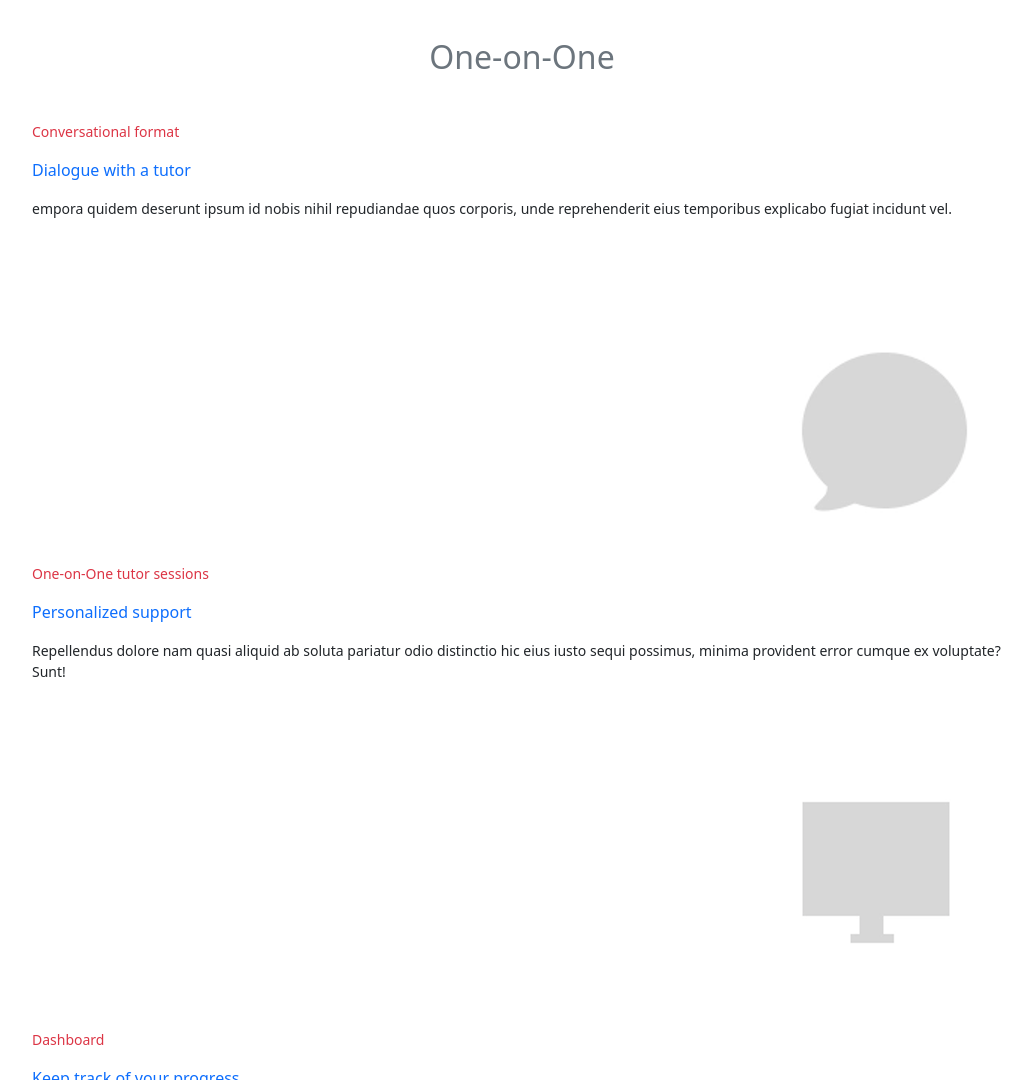
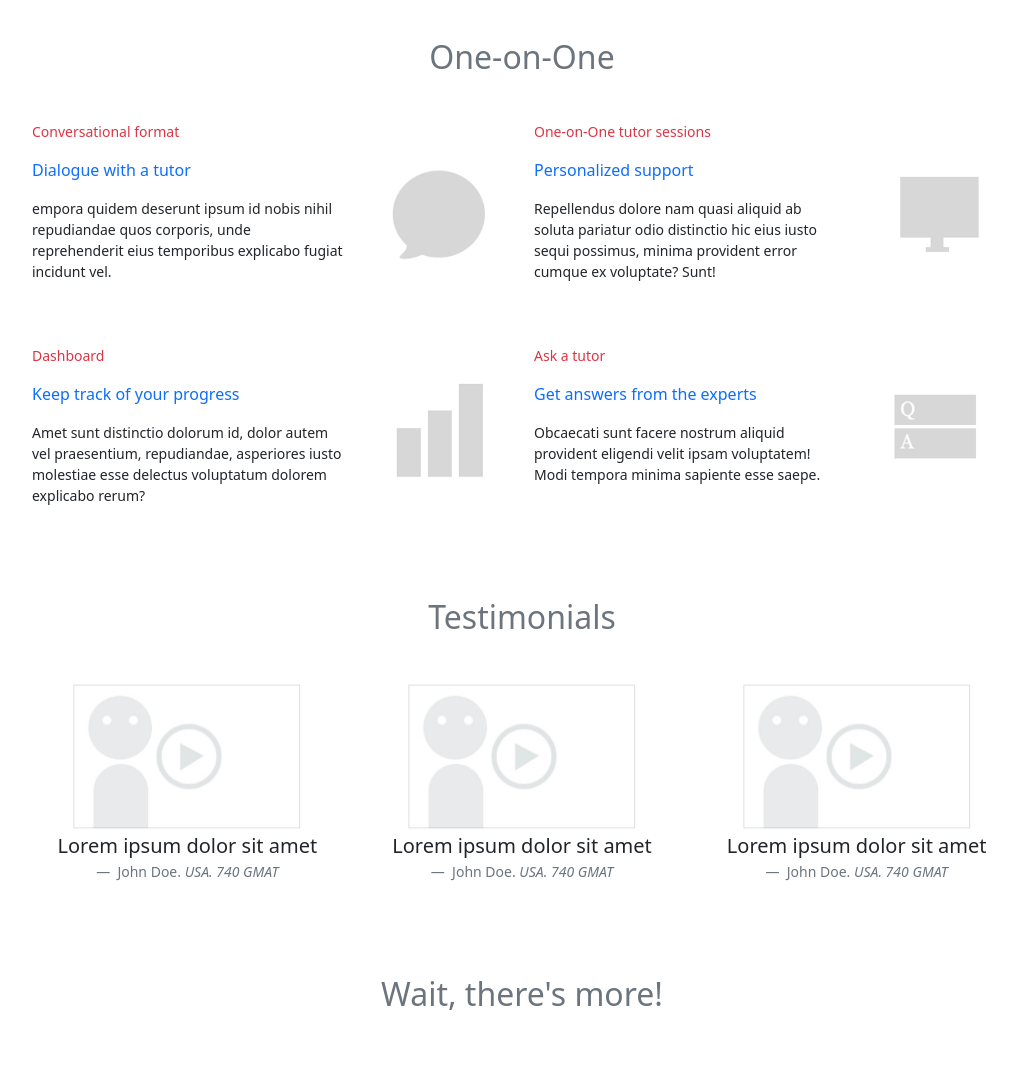
Before and after one commit to RekhaLambotte/boostrap-Grid-away-grid-ahoy-, a plain HTML site: page index.html in a window 1280 px wide. Shown: the part 1720-2800 px from the top of the page, without its empty margins (118-1150 px from the left). Drawn offline with nearby package versions, Linux system fonts and the light colour scheme.

Commit message:
update one-on-one

```diff
--- a/index.html
+++ b/index.html
@@ -143,8 +143,8 @@
 
 
                                 <div id="One-on-One" class="row m-5 small d-flex align-items-center ">
-                                    <p class="fs-2 text-muted text-center p-4">One-on-One</p>
-                                    <div class="col w-100 " style="height: 200px">
+                                    <p class="fs-2 text-muted text-center p-4 ">One-on-One</p>
+                                    <div class="col " style="height: 200px">
                                         <p class="text-danger ">Conversational format</p>
                                         <p class="fs-6 text-primary">Dialogue with a tutor</p>
 
@@ -152,7 +152,7 @@
 
 
                                     </div>
-                                    <div class="col-2 w-100" style="height: 100%" >
+                                    <div class="col-2 w-2" style="height: 100%" >
                                       <img src="image/message.png" alt="" class="rounded float-end img-fluid h-auto " >
                                     </div>
                                     <div class="col " style="height: 200px">
@@ -161,7 +161,7 @@
                                         <p>
                                         Repellendus dolore nam quasi aliquid ab soluta pariatur odio distinctio hic eius iusto sequi possimus, minima provident error cumque ex voluptate? Sunt!</p>
                                     </div>
-                                    <div class="col-2 w-100" style="height: 100%" >
+                                    <div class="col-2 " style="height: 100%" >
                                         <img src="image/screen-small.png" alt="" class=" rounded float-end img-fluid " >
                                     </div>
                                     <div class="w-100"></div>
@@ -170,7 +170,7 @@
                                         <p class="fs-6 text-primary">Keep track of your progress</p>
                                         Amet sunt distinctio dolorum id, dolor autem vel praesentium, repudiandae, asperiores iusto molestiae esse delectus voluptatum dolorem explicabo rerum?
                                     </div>
-                                    <div class="col-2 w-100 pt-4 " style="height: 100%" >
+                                    <div class="col-2 pt-4 " style="height: 100%" >
                                         <img src="image/graph-small.png" alt="" class="rounded float-end img-fluid" >
                                     </div>
                                     <div class="col pt-4 " style="height: 200px">
```
